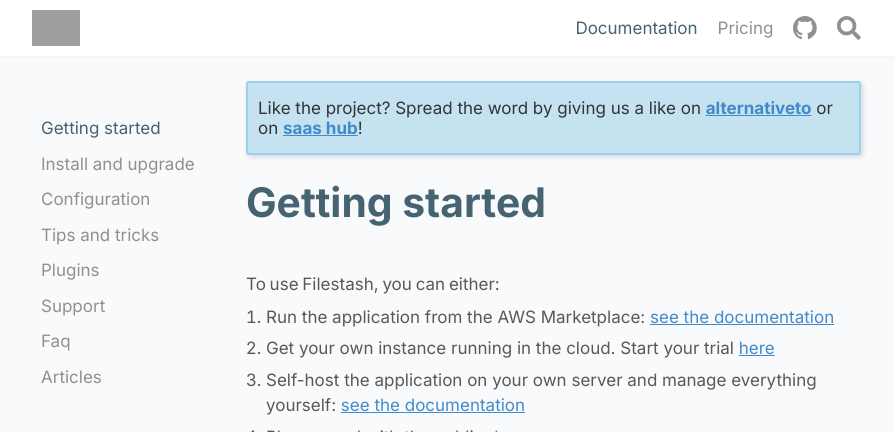
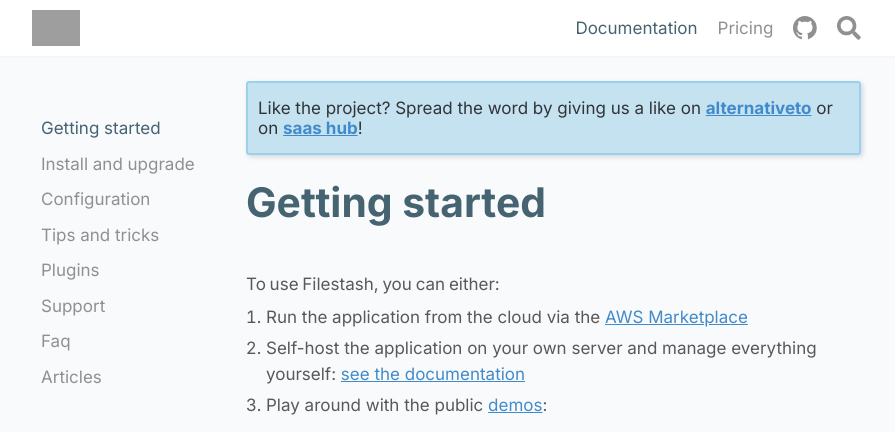
Before and after one commit to mickael-kerjean/filestash-website, a Jekyll site: the page built from _docs/index.md, in a window 1280 px wide and 900 px high, cut to the strip 0-432 px from the top of the window. Shown: the whole strip, without its empty margins (189-1084 px from the left). Built offline with Jekyll 4.4.1, drawn with Linux system fonts in a browser that asks for light colours; grey boxes are pictures that could not be loaded.

Commit message:
content (update): publish link for aws marketplace

```diff
--- a/_docs/index.md
+++ b/_docs/index.md
@@ -10,10 +10,9 @@
 ---
 
 To use Filestash, you can either:
-1. Run the application from the AWS Marketplace: [see the documentation]({% post_url 2022-01-27-aws-marketplace %})
-2. Get your own instance running in the cloud. Start your trial [here](/redirect.html?url=https://deploy.filestash.app/?type=unknown::cloud)
-3. Self-host the application on your own server and manage everything yourself: [see the documentation](/docs/install-and-upgrade/)
-4. Play around with the public [demos](https://demo.filestash.app):
+1. Run the application from the cloud via the [AWS Marketplace](/redirect.html?url=https://aws.amazon.com/marketplace/pp/prodview-ngwkedxz2dtrk)
+2. Self-host the application on your own server and manage everything yourself: [see the documentation](/docs/install-and-upgrade/)
+3. Play around with the public [demos](https://demo.filestash.app):
 
 <iframe style="width: 100%;height: 500px;border: 9px solid #0000001a;border-radius: 5px;box-sizing:border-box;" id="appframe" frameborder="0" src="https://demo.filestash.app/login" allow="fullscreen;speaker"></iframe>
 
--- a/pages/redirect.html
+++ b/pages/redirect.html
@@ -26,7 +26,9 @@
           "href",
           redirect_uri,
       )
-      redirect(5);
+
+      document.getElementById("redirect-counter").textContent = 1;
+      window.addEventListener("load", () => redirect(0));
   })();
 </script>
 
```
Also changed, not shown: _posts/2022-01-27-aws-marketplace.md (+4 -0 lines).
